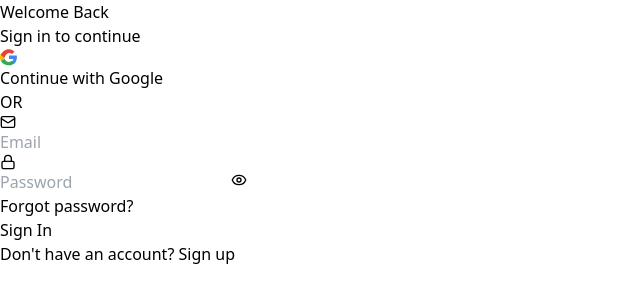
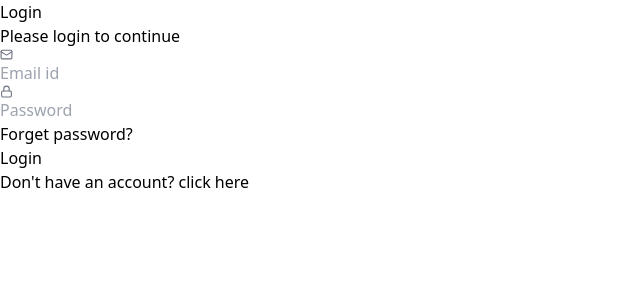
Before and after one commit to mannrandhawa004/ai-resume-builder, a React (Vite) app in the folder client/: page /auth in a window 1280 px wide. Shown: the top 302 px of the page, without its empty margins (0-640 px from the left). Built offline with nearby package versions, Linux system fonts and the light colour scheme.

Commit message:
fix the download resume bug

```diff
--- a/client/src/pages/Login.jsx
+++ b/client/src/pages/Login.jsx
@@ -1,21 +1,21 @@
-import { Lock, Mail, User2Icon, Eye, EyeOff } from 'lucide-react'
+import { Lock, Mail, User2Icon } from 'lucide-react'
 import React from 'react'
+import api from '../configs/api'
 import { useDispatch } from 'react-redux'
 import { login } from '../app/features/authSlice'
 import toast from 'react-hot-toast'
 
 const Login = () => {
+
 const dispatch = useDispatch()
   const query = new URLSearchParams(window.location.search)
   const urlState = query.get('state')
-//   console.log('URL State:', urlState)
-  const [state, setState] = React.useState(urlState || 'login')
-  const [showPassword, setShowPassword] = React.useState(false)
+  const [state, setState] = React.useState(urlState || "login")
 
     const [formData, setFormData] = React.useState({
         name: '',
         email: '',
-    password: '',
+        password: ''
     })
 
     const handleSubmit = async (e) => {
@@ -26,134 +26,41 @@ const Login = () => {
             localStorage.setItem('token', data.token)
             toast.success(data.message)
         } catch (error) {
-      toast.error(error?.response?.data?.message || error.message)
+            toast(error?.response?.data?.message || error.message)
         }
     }
 
     const handleChange = (e) => {
         const { name, value } = e.target
-    setFormData((prev) => ({ ...prev, [name]: value }))
+        setFormData(prev => ({ ...prev, [name]: value }))
     }
-
-  const handleGoogleLogin = () => {
-    window.location.href = '/api/auth/google'
-  }
-
   return (
-    <div className="flex items-center justify-center min-h-screen bg-gradient-to-br from-gray-50 to-gray-100 p-4">
-      <div className="w-full max-w-sm">
-        <div className="bg-white rounded-xl shadow-lg border border-gray-200 p-6">
-          {/* Header */}
-          <h1 className="text-2xl font-bold text-center text-gray-800 mb-1">
-            {state === 'login' ? 'Welcome Back' : 'Join Us'}
-          </h1>
-          <p className="text-xs text-center text-gray-500 mb-5">
-            {state === 'login' ? 'Sign in to continue' : 'Create your account'}
-          </p>
-
-          {/* Google Button */}
-          <button
-            onClick={handleGoogleLogin}
-            type="button"
-            className="w-full flex items-center justify-center gap-2.5 px-4 py-2.5 border border-gray-300 rounded-lg text-gray-700 text-sm font-medium hover:bg-gray-50 transition mb-4"
-          >
-            <svg width="18" height="18" viewBox="0 0 24 24" xmlns="http://www.w3.org/2000/svg">
-              <path d="M22.501 12.453c0-.776-.07-1.553-.21-2.317H12v4.39h5.934a5.074 5.074 0 0 1-2.198 3.333v2.776h3.558c2.083-1.92 3.283-4.74 3.283-8.182z" fill="#4285F4"/>
-              <path d="M12 23c2.974 0 5.47-1.008 7.297-2.73l-3.558-2.776c-.99.663-2.257 1.056-3.739 1.056-2.874 0-5.306-1.94-6.178-4.548H1.15v2.862C2.96 20.64 6.56 23 12 23z" fill="#34A853"/>
-              <path d="M5.822 13.992c-.223-.663-.35-1.37-.35-2.1 0-.73.127-1.437.35-2.1V7.03H1.15A11.96 11.96 0 0 0 0 12c0 1.85.42 3.597 1.15 5.03l4.672-2.038z" fill="#FBBC05"/>
-              <path d="M12 6.5c1.618 0 3.066.556 4.207 1.65l3.158-3.158C17.47 2.59 14.974 1.5 12 1.5c-5.44 0-9.04 3.36-10.85 7.97l4.672 3.762C6.694 10.44 9.126 6.5 12 6.5z" fill="#EA4335"/>
-            </svg>
-            Continue with Google
-          </button>
-
-          {/* Divider */}
-          <div className="flex items-center mb-4">
-            <div className="flex-1 h-px bg-gray-300"></div>
-            <span className="px-3 text-xs text-gray-500 font-medium">OR</span>
-            <div className="flex-1 h-px bg-gray-300"></div>
-          </div>
-
-          {/* Form */}
-          <form onSubmit={handleSubmit} className="space-y-3.5">
-            {state === 'register' && (
-              <div className="relative">
-                <User2Icon size={16} className="absolute left-3.5 top-1/2 -translate-y-1/2 text-gray-400" />
-                <input
-                  type="text"
-                  name="name"
-                  placeholder="Full Name"
-                  value={formData.name}
-                  onChange={handleChange}
-                  required
-                  className="w-full pl-10 pr-3 py-2.5 text-sm border border-gray-300 rounded-lg focus:ring-2 focus:ring-indigo-500 focus:border-transparent outline-none"
-                />
+    <div className='flex items-center justify-center min-h-screen bg-gray-50'>
+      <form onSubmit={handleSubmit} className="sm:w-[350px] w-full text-center border border-gray-300/60 rounded-2xl px-8 bg-white">
+                <h1 className="text-gray-900 text-3xl mt-10 font-medium">{state === "login" ? "Login" : "Sign up"}</h1>
+                <p className="text-gray-500 text-sm mt-2">Please {state} to continue</p>
+                {state !== "login" && (
+                    <div className="flex items-center mt-6 w-full bg-white border border-gray-300/80 h-12 rounded-full overflow-hidden pl-6 gap-2">
+                        <User2Icon size={16} color='#6B7280'/>
+                        <input type="text" name="name" placeholder="Name" className="border-none outline-none ring-0" value={formData.name} onChange={handleChange} required />
                     </div>
                 )}
-
-            <div className="relative">
-              <Mail size={16} className="absolute left-3.5 top-1/2 -translate-y-1/2 text-gray-400" />
-              <input
-                type="email"
-                name="email"
-                placeholder="Email"
-                value={formData.email}
-                onChange={handleChange}
-                required
-                className="w-full pl-10 pr-3 py-2.5 text-sm border border-gray-300 rounded-lg focus:ring-2 focus:ring-indigo-500 focus:border-transparent outline-none"
-              />
+                <div className="flex items-center w-full mt-4 bg-white border border-gray-300/80 h-12 rounded-full overflow-hidden pl-6 gap-2">
+                    <Mail size={13} color="#6B7280" />
+                    <input type="email" name="email" placeholder="Email id" className="border-none outline-none ring-0" value={formData.email} onChange={handleChange} required />
                 </div>
-
-            {/* Password with Eye Toggle */}
-            <div className="relative">
-              <Lock size={16} className="absolute left-3.5 top-1/2 -translate-y-1/2 text-gray-400" />
-              <input
-                type={showPassword ? 'text' : 'password'}
-                name="password"
-                placeholder="Password"
-                value={formData.password}
-                onChange={handleChange}
-                required
-                className="w-full pl-10 pr-10 py-2.5 text-sm border border-gray-300 rounded-lg focus:ring-2 focus:ring-indigo-500 focus:border-transparent outline-none"
-              />
-              <button
-                type="button"
-                onClick={() => setShowPassword(!showPassword)}
-                className="absolute right-3 top-1/2 -translate-y-1/2 text-gray-400 hover:text-gray-600 transition"
-                tabIndex={-1}
-              >
-                {showPassword ? <EyeOff size={16} /> : <Eye size={16} />}
+                <div className="flex items-center mt-4 w-full bg-white border border-gray-300/80 h-12 rounded-full overflow-hidden pl-6 gap-2">
+                    <Lock size={13} color="#6B7280"/>
+                    <input type="password" name="password" placeholder="Password" className="border-none outline-none ring-0" value={formData.password} onChange={handleChange} required />
+                </div>
+                <div className="mt-4 text-left text-[#EEA727]">
+                    <button className="text-sm" type="reset">Forget password?</button>
+                </div>
+                <button type="submit" className="mt-2 w-full h-11 rounded-full text-white bg-[#EEA727] hover:opacity-90 transition-opacity">
+                    {state === "login" ? "Login" : "Sign up"}
                 </button>
-            </div>
-
-            {state === 'login' && (
-              <div className="text-right">
-                <button type="button" className="text-xs text-indigo-600 hover:underline font-medium">
-                  Forgot password?
-                </button>
-              </div>
-            )}
-
-            <button
-              type="submit"
-              className="w-full py-2.5 rounded-lg bg-indigo-600 text-white text-sm font-semibold hover:bg-indigo-700 transition"
-            >
-              {state === 'login' ? 'Sign In' : 'Sign Up'}
-            </button>
+                <p onClick={() => setState(prev => prev === "login" ? "register" : "login")} className="text-gray-500 text-sm mt-3 mb-11">{state === "login" ? "Don't have an account?" : "Already have an account?"} <a href="#" className="text-[#EEA727] hover:underline">click here</a></p>
             </form>
-
-          {/* Toggle */}
-          <p className="text-center mt-4 text-xs text-gray-600">
-            {state === 'login' ? "Don't have an account? " : "Already have an account? "}
-            <button
-              type="button"
-              onClick={() => setState(state === 'login' ? 'register' : 'login')}
-              className="text-indigo-600 font-semibold hover:underline"
-            >
-              {state === 'login' ? 'Sign up' : 'Log in'}
-            </button>
-          </p>
-        </div>
-      </div>
     </div>
   )
 }
```
Also changed, not shown: client/src/pages/Dashboard.jsx (+138 -91 lines), client/src/pages/Home.jsx (+7 -8 lines), client/src/pages/Preview.jsx (+10 -3 lines). Lines whose indentation alone changed are shown as unchanged.
